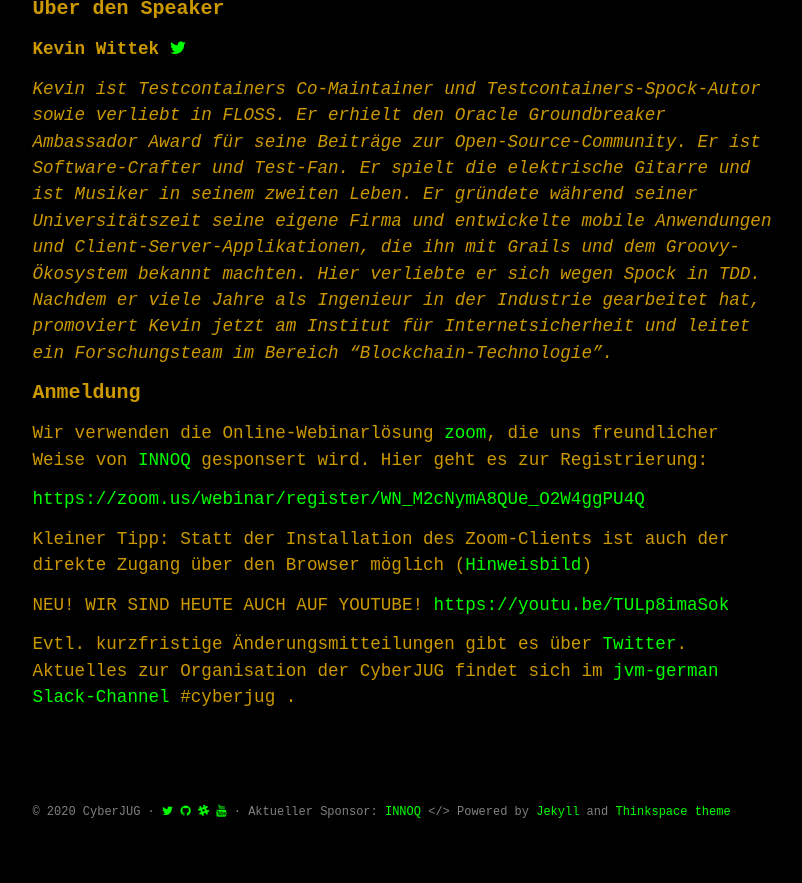
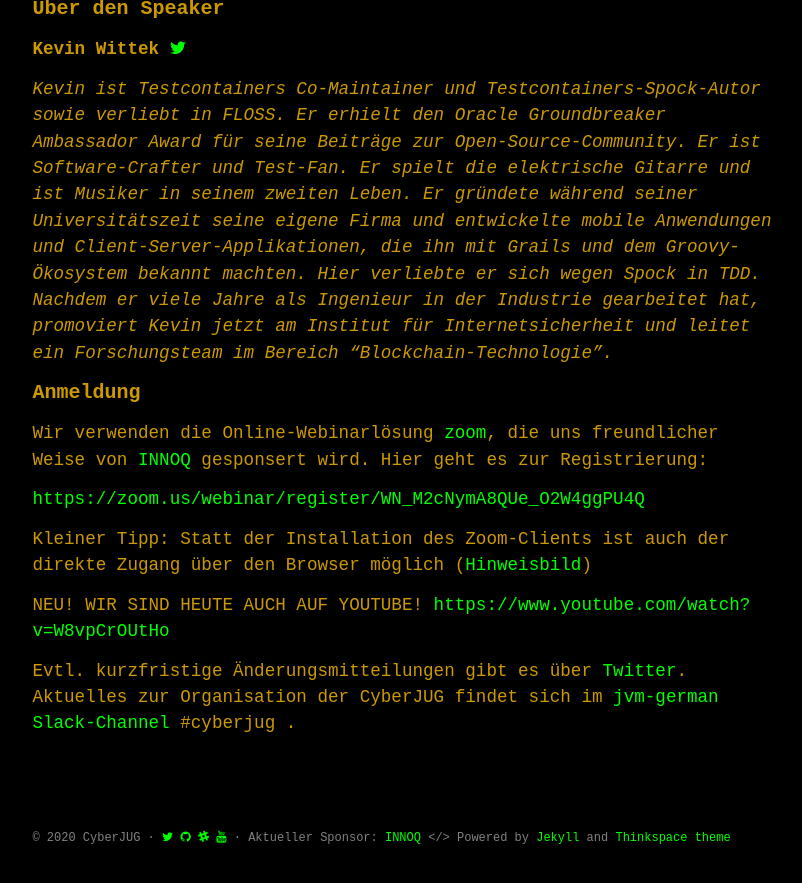
Before and after one commit to cyberjug/website, a Jekyll site: the page built from docs/_upcoming/2020-04-20-testcontainers.md, in a window 1280 px wide and 900 px high, scrolled down 1111 px. Shown: the top 883 px of the window, without its empty margins (234-1036 px from the left). Built offline with Jekyll 4.4.1, drawn with Linux system fonts in a browser that asks for light colours; some web fonts are replaced; some of the changed lines change nothing that is shown.

Commit message:
update link

```diff
--- a/docs/_upcoming/2020-04-20-testcontainers.md
+++ b/docs/_upcoming/2020-04-20-testcontainers.md
@@ -44,6 +44,6 @@
 
 Kleiner Tipp: Statt der Installation des Zoom-Clients ist auch der direkte Zugang über den Browser möglich ([Hinweisbild](/assets/images/zoom_direct_access.jpg))
 
-NEU! WIR SIND HEUTE AUCH AUF YOUTUBE! <https://youtu.be/TULp8imaSok>
+NEU! WIR SIND HEUTE AUCH AUF YOUTUBE! <https://www.youtube.com/watch?v=W8vpCrOUtHo>
 
 Evtl. kurzfristige Änderungsmitteilungen gibt es über [Twitter](https://twitter.com/cyberjug). Aktuelles zur Organisation der CyberJUG findet sich im [jvm-german Slack-Channel](https://slackin-jvm-german.herokuapp.com/) #cyberjug .
```
